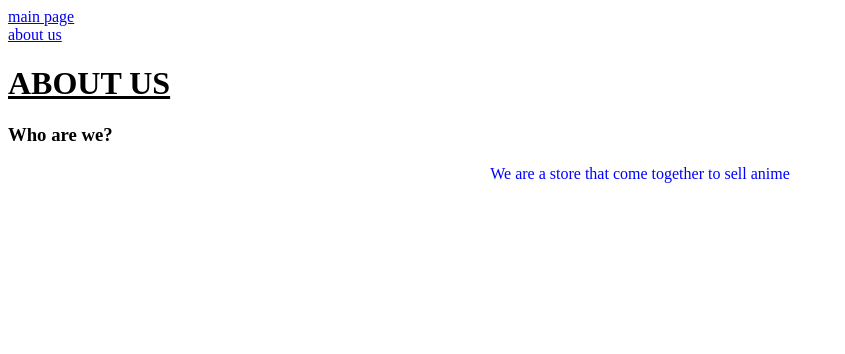
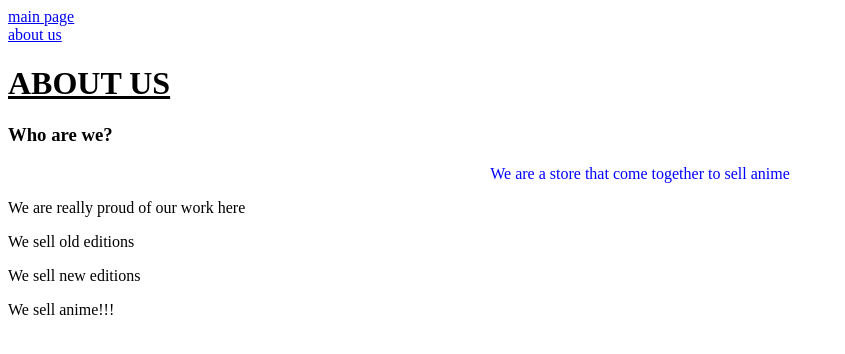
Before and after one commit to uceeaj/WebDev_Project_TeamName, a plain HTML site: page about.html in a window 1280 px wide. Shown: the whole page, without its empty margins (0-845 px from the left). Drawn offline with Linux system fonts and the light colour scheme.

Commit message:
Update about.html

```diff
--- a/about.html
+++ b/about.html
@@ -13,6 +13,9 @@
             <u> <h1> ABOUT US </h1> </u>
             <h3> Who are we? </h3>
             <p style = " color: blue; text-align: center"> We are a store that come together to sell anime</p>
-
+            <p>We are really proud of our work here</p>
+            <p>We sell old editions</p>
+            <p>We sell new editions</p>
+            <p>We sell anime!!!</p>
         </body>
     </html>
```
